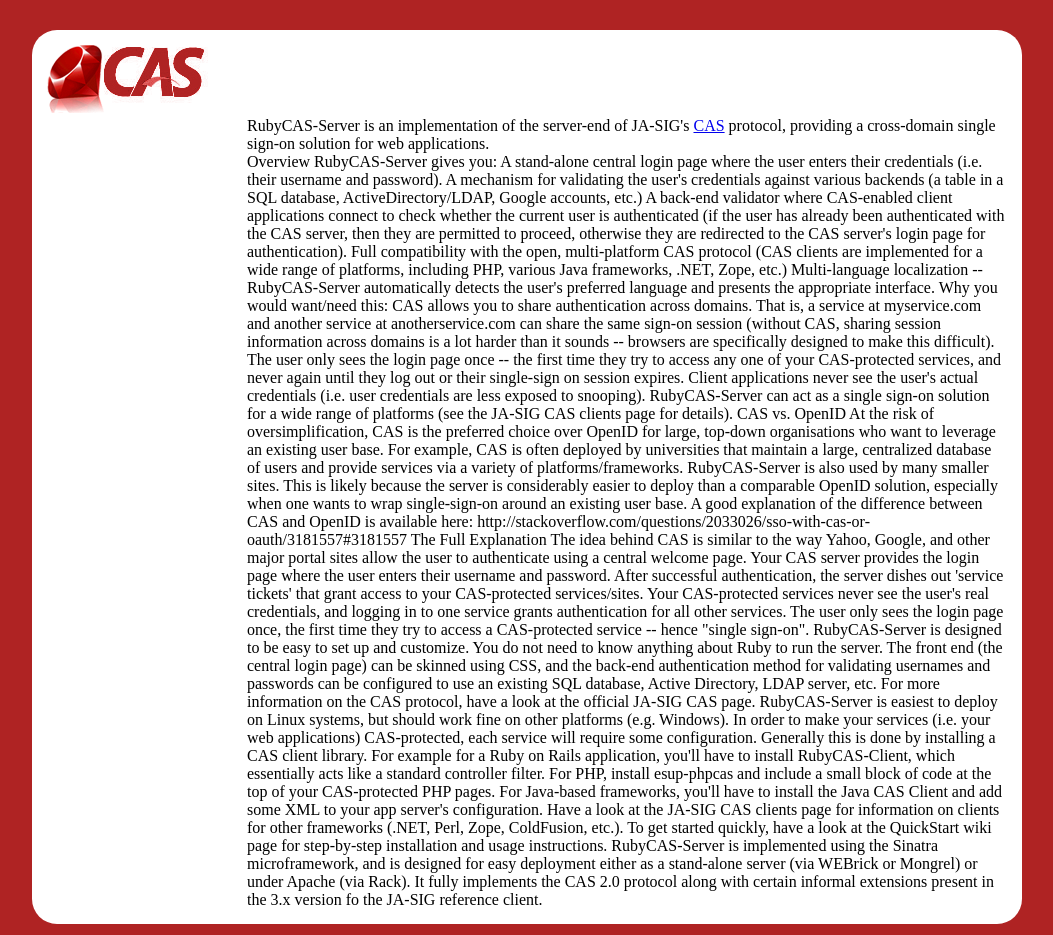
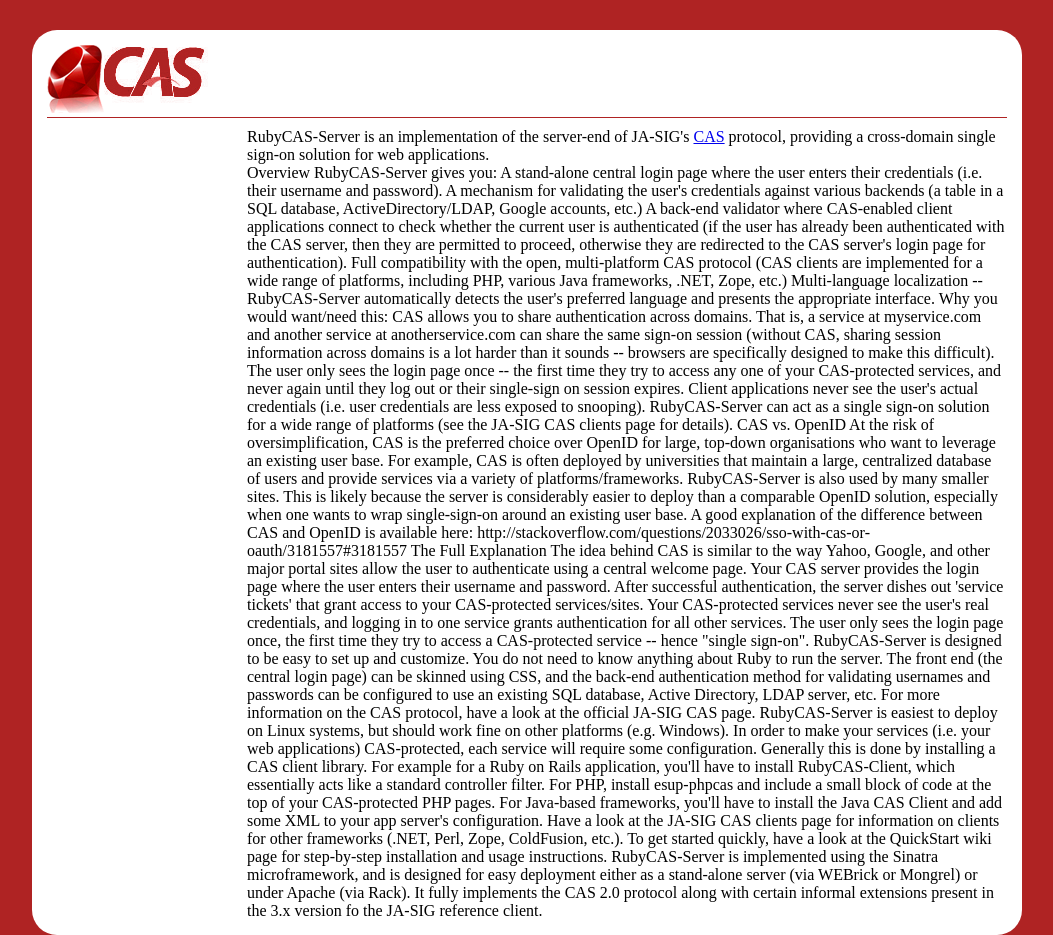
Before and after one commit to rubycas/rubycas.github.com, a Jekyll site: the page built from index.html, in a window 1280 px wide. Shown: the whole page, without its empty margins (113-1166 px from the left). Built offline with Jekyll 4.4.1, drawn with Linux system fonts in a browser that asks for light colours.

Commit message:
some slight adjustments to the layout styles
Signed-off-by: t.pickett66 <t.pickett66@gmail.com>

```diff
--- a/css/default.css
+++ b/css/default.css
@@ -42,19 +42,24 @@
 }
 
 
-#header{position:relative}
+#header{
+  border-bottom: 1px solid #AF2323;
+  position:relative;
+}
 
 #content{
   float: right;
-  width: 760px
+  width: 760px;
+  padding-top: 10px;
 }
 
 #navigation{
   float:left;
-  width:200px
+  width:200px;
+  padding-top: 10px;
 }
 
 #extra{
   clear:both;
-  width:100%
+  width:100%;
 }
```
